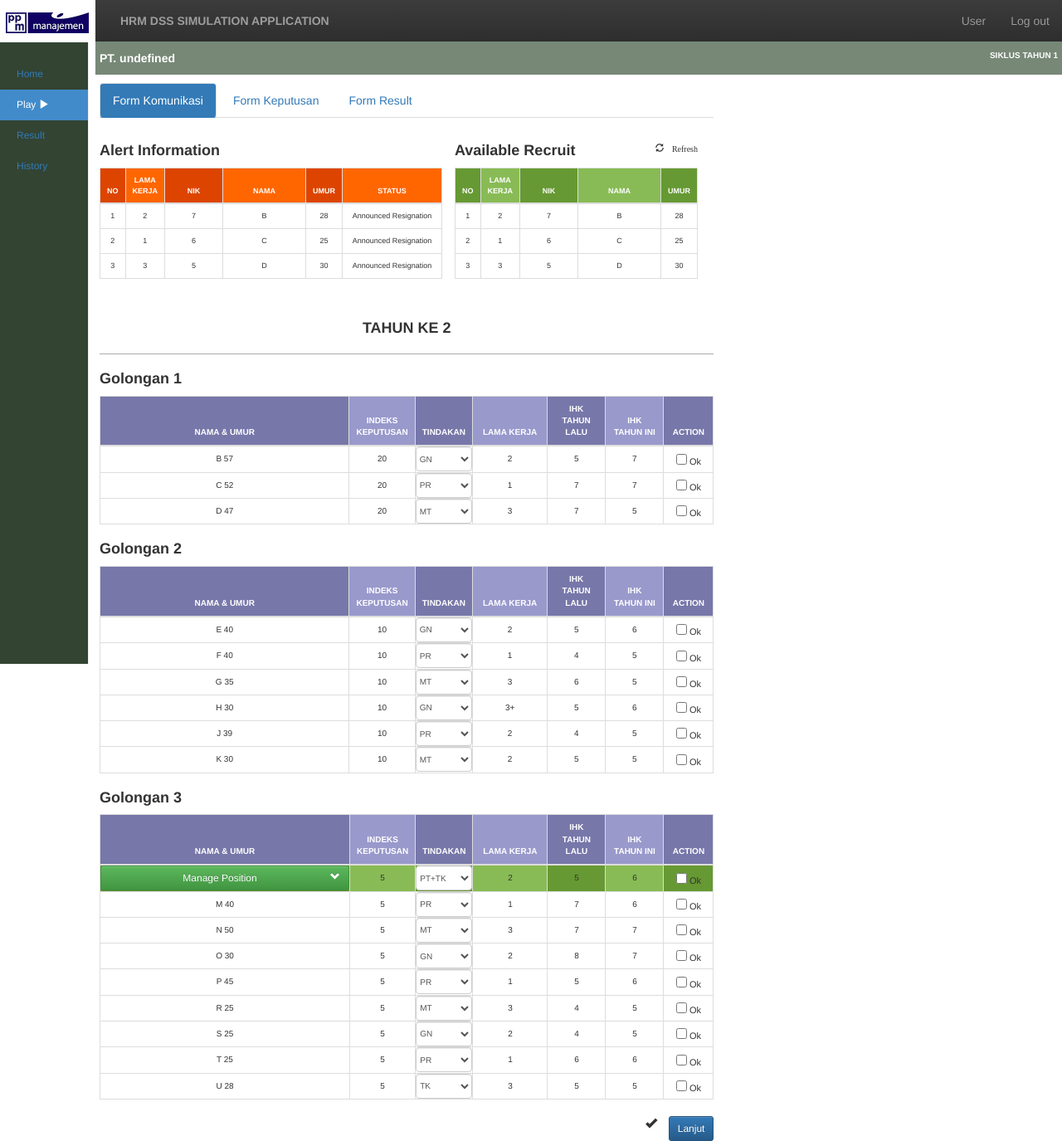
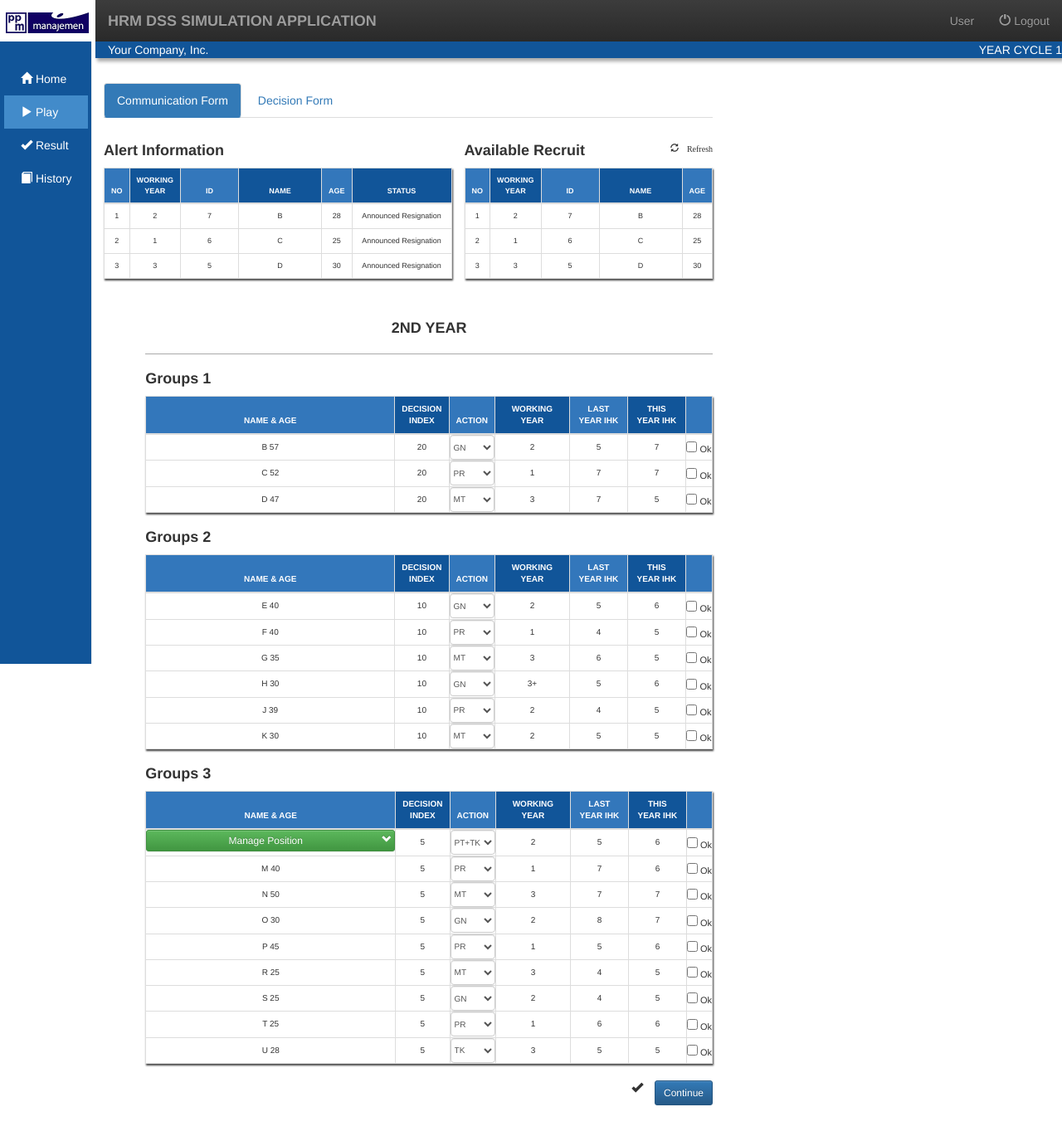
Before and after one commit to awaludinhamid/HRMDSSSimulation, a CodeIgniter app: the page made by application/views/userplaypage.php in a window 1280 px wide. Shown: the whole page at 83% size. After the commit the page ends 1332 px from the top, so only its background shows below. Run offline with CodeIgniter, Linux system fonts and the light colour scheme.

Commit message:
commit on 20160311

```diff
--- a/application/controllers/tbluser.php
+++ b/application/controllers/tbluser.php
@@ -45,6 +45,10 @@ class TblUser extends CI_Controller {
   public function login() {
     $name = filter_input(INPUT_POST,"name");
     $password = filter_input(INPUT_POST,"password");
-    echo $this->tbluserfactory->verifyLogin($name,$password);
+    if($name == "" || $password == "") {
+      echo false;
+    } else {
+      echo $this->tbluserfactory->verifyLogin($name,$password);
+    }
   }
 }
--- a/application/controllers/userresult.php
+++ b/application/controllers/userresult.php
@@ -15,6 +15,6 @@ class UserResult extends CI_Controller {
 
   public function index(){
     $this->authentication->login();
-        $this->load->view('userresultpage');
-    }
+    $this->load->view('userresultpage');
+  }
 }
--- a/application/views/support/navbarpage.php
+++ b/application/views/support/navbarpage.php
@@ -11,32 +11,45 @@
 
 <body>
 	<div>
+          <div class="class-logo">
+            <a href="http://www.ppm-manajemen.ac.id">
+              <img class="img-responsive" src="<?php echo base_url('assets/img/ppm-logo-cust.jpg')?>" alt="PPM logo"/>
+            </a>
+          </div>
           <nav class="navbar navbar-inverse navbar-fixed-top">
             <div class="container-fluid">
-				<a class="class-logo" href="http://www.ppm-manajemen.ac.id"><img id="ppmLogo" src="<?php echo base_url('assets/img/ppm-logo-cust.jpg')?>" alt="PPM logo"></img></a>
               <div class="navbar-header">
-					<span class="navbar-text">HRM DSS SIMULATION APPLICATION</span>
+                <span class="navbar-brand">HRM DSS SIMULATION APPLICATION</span>
+                <button type="button" class="navbar-toggle" data-toggle="collapse" data-target="#navbar">
+                  <span class="icon-bar"></span>
+                  <span class="icon-bar"></span>
+                  <span class="icon-bar"></span>
+                </button>
               </div>
-				<div id="navbar" class="navbar-collapse collapse">
+              <div class="collapse navbar-collapse" id="navbar">
                 <ul class="nav navbar-nav navbar-right">
                   <li id="btn-user"><a href="#">User</a></li>
-						<li><a id="btn-logout" href="login">Log out</a></li>
+                  <li><a id="btn-logout" href="login"><span class="glyphicon glyphicon-off"></span>&nbsp;Logout</a></li>
                 </ul>
               </div>
             </div>
-			<div id="div-company" style="padding: 10px 5px; background-color: #787; color: white; font-weight: bold">
+            <div id="div-company" class="container-fluid">
+              <div class="navbar-header">
                 <span id="span-pt"></span>
-				<span style="float: right; font-size: 10px">SIKLUS TAHUN 1</span>
+              </div>
+              <div>
+                <ul class="nav navbar-nav navbar-right">
+                  <li>YEAR CYCLE 1</li>
+                </ul>
+              </div>
             </div>
           </nav>
-		<div class="container-fluid">
-			<div class="row">
-				<div class="col-sm-2 col-md-1 sidebar">
+          <nav class="navbar">
+            <div class="sidebar" id="sidebar">
               <ul id="nav-sidebar" class="nav nav-sidebar">
               </ul>
             </div>
-			</div>
-		</div>
+          </nav>
 	</div>
 
 	<!-- Modal -->
--- a/application/views/userplaypage.php
+++ b/application/views/userplaypage.php
@@ -10,12 +10,12 @@
 </head>
 
 <body>
-	<div class="content-filler-user">
+	<div class="container-fluid content-filler-user">
 		<div>
 			<ul class="nav nav-tabs nav-pills">
-				<li id="li-form-kom" class="active"><a href="#">Form Komunikasi</a></li>
-				<li id="li-form-kep"><a href="#">Form Keputusan</a></li>
-				<li id="li-form-res"><a href="#">Form Result</a></li>
+				<li id="li-form-kom" class="active"><a href="#">Communication Form</a></li>
+				<li id="li-form-kep"><a href="#">Decision Form</a></li>
+				<!--li id="li-form-res"><a href="#">Result Form</a></li-->
 			</ul>
 		</div>
 		<br/>
@@ -26,10 +26,10 @@
 					<thead>
 						<tr>
 							<th width="20">NO</th>
-							<th width="30">LAMA KERJA</th>
-							<th width="70">NIK</th>
-							<th width="100">NAMA</th>
-							<th>UMUR</th>
+							<th width="30">WORKING YEAR</th>
+							<th width="70">ID</th>
+							<th width="100">NAME</th>
+							<th>AGE</th>
 							<th width="120">STATUS</th>
 						</tr>
 					</thead>
@@ -42,10 +42,10 @@
 					<thead>
 						<tr>
 							<th width="20">NO</th>
-							<th width="30">LAMA KERJA</th>
-							<th width="70">NIK</th>
-							<th width="100">NAMA</th>
-							<th>UMUR</th>
+							<th width="30">WORKING YEAR</th>
+							<th width="70">ID</th>
+							<th width="100">NAME</th>
+							<th>AGE</th>
 						</tr>
 					</thead>
 					<tbody></tbody>
@@ -54,39 +54,39 @@
 			<br/>
 			<div style="float: right">
 				<br/>
-				<h4 style="text-align: center">TAHUN KE 2</h4>
+				<h4 style="text-align: center">2ND YEAR</h4>
 				<hr style="border-color: #aaa"/>
-				<h4 style="font-weight: bold">Golongan 1</h4>
+				<h4 style="font-weight: bold">Groups 1</h4>
 				<table id="tbl-gol1" class="table table-hover table-bordered">
 					<thead></thead>
 					<tbody></tbody>
 				</table>
-				<h4>Golongan 2</h4>
+				<h4>Groups 2</h4>
 				<table id="tbl-gol2" class="table table-hover table-bordered">
 					<thead></thead>
 					<tbody></tbody>
 				</table>
-				<h4>Golongan 3</h4>
+				<h4>Groups 3</h4>
 				<table id="tbl-gol3" class="table table-hover table-bordered">
 					<thead></thead>
 					<tbody></tbody>
 				</table>
-				<span style="float: right" class="btn btn-primary btn-sm">Lanjut</span><span style="float: right" class="glyphicon glyphicon-ok">&nbsp;</span>
+				<span style="float: right" class="btn btn-primary btn-sm">Continue</span><span style="float: right" class="glyphicon glyphicon-ok">&nbsp;</span>
 			</div>
 		</div>
 		<div id="div-form-kep" hidden>
 			<div>
-				<h4>Golongan 1</h4>
+				<h4>Groups 1</h4>
 				<table id="tbl-gol4" class="table table-hover table-bordered">
 					<thead></thead>
 					<tbody></tbody>
 				</table>
-				<h4>Golongan 2</h4>
+				<h4>Groups 2</h4>
 				<table id="tbl-gol5" class="table table-hover table-bordered">
 					<thead></thead>
 					<tbody></tbody>
 				</table>
-				<h4>Golongan 3</h4>
+				<h4>Groups 3</h4>
 				<table id="tbl-gol6" class="table table-hover table-bordered">
 					<thead></thead>
 					<tbody></tbody>
@@ -98,38 +98,38 @@
 			<div>
 				<table class="table table-hover table-bordered" style="text-align: left; font-weight: bold">
 					<tr style="background-color: #eec">
-						<td>Sub Total Nilai Kenaikan</td>
+						<td>Sub Total Value Increase</td>
 						<td></td>
 						<td></td>
-						<td>Kemanfaatan</td>
+						<td>Expediency</td>
 						<td></td>
 					</tr>
 					<tr style="background-color: #ffd">
-						<td>Biaya Karyawan sampai dengan tahun lalu</td>
+						<td>Employee costs up to last year</td>
 						<td></td>
 						<td></td>
-						<td>Kontribusi</td>
+						<td>Contribution</td>
 						<td></td>
 					</tr>
 					<tr style="background-color: #eec">
-						<td>Biaya Karyawan sampai dengan tahun ini</td>
+						<td>Employee costs until this year</td>
 						<td></td>
 						<td></td>
-						<td>Laba Rugi tahun ini</td>
+						<td>Profit-Loss this year</td>
 						<td></td>
 					</tr>
 					<tr>
-						<td>SUB TOTAL BIAYA LAIN-LAIN</td>
+						<td>SUB TOTAL OTHER COSTS</td>
 						<td></td>
 						<td></td>
-						<td>Laba Rugi sampai dengan tahun lalu</td>
+						<td>Profit-Loss up to last year</td>
 						<td></td>
 					</tr>
 					<tr>
-						<td>TOTAL BIAYA OVERHEAD</td>
+						<td>TOTAL COST OVERHEAD</td>
 						<td></td>
 						<td></td>
-						<td>Laba Rugi sampai dengan tahun ini</td>
+						<td>Profit-Loss up to this year</td>
 						<td></td>
 					</tr>
 				</table>
@@ -142,11 +142,11 @@
 				<table id="tbl-score" class="table table-hover table-bordered">
 					<thead>
 						<tr>
-							<th width="50">PERINGKAT</th>
-							<th width="100">NAMA PEMAIN</th>
-							<th width="130">NAMA PERUSAHAAN</th>
-							<th width="150">TAHUN BERJALAN</th>
-							<th width="150">LABA RUGI SAMPAI DENGAN TAHUN INI</th>
+							<th width="50">RANKING</th>
+							<th width="100">PLAYER NAME</th>
+							<th width="130">COMPANY NAME</th>
+							<th width="150">CURRENT YEAR</th>
+							<th width="150">PROFIT-LOSS UNTIL THIS YEAR</th>
 						</tr>
 					</thead>
 					<tbody></tbody>
@@ -186,11 +186,11 @@
 						<thead>
 							<tr>
 								<th width="50">NO</th>
-								<th width="100">LAMA KERJA</th>
-								<th width="130">NIK</th>
-								<th width="300">NAMA</th>
-								<th>UMUR</th>
-								<th width="50">ACTION</th>
+								<th width="100">WORKING YEAR</th>
+								<th width="130">ID</th>
+								<th width="300">NAME</th>
+								<th>AGE</th>
+								<th></th>
 							</tr>
 						</thead>
 						<tbody></tbody>
--- a/assets/css/navigation.css
+++ b/assets/css/navigation.css
@@ -9,37 +9,22 @@ body {
 
 
 /*
- * Global add-ons
- */
-
-.sub-header {
-  padding-bottom: 10px;
-  border-bottom: 1px solid #eee;
-}
-
-/*
  * Sidebar
  */
 
-/* Hide for mobile, show later */
-.sidebar {
-  display: none;
-}
-@media (min-width: 768px) {
 .sidebar {
   position: fixed;
-    top: 51px;
+    top: 50px;
     bottom: 0;
     left: 0;
     z-index: 1000;
     display: block;
-    padding: 20px;
+    padding: 25px;
     overflow-x: hidden;
     overflow-y: auto; /* Scrollable contents if viewport is shorter than content. */
-    background-color: #343;
+    background-color: #159;
     border-right: 1px solid #eee;
-		font-size: 12px;
-  }
+		font-size: 14px;
 }
 
 /* Sidebar navigation */
@@ -51,30 +36,16 @@ body {
 .nav-sidebar > li > a {
   padding-right: 20px;
   padding-left: 20px;
+  color: white;
+}
+.nav-sidebar > li > a:hover {
+  color: #444;
 }
 .nav-sidebar > .active > a,
 .nav-sidebar > .active > a:hover,
 .nav-sidebar > .active > a:focus {
   color: #fff;
   background-color: #428bca;
-}
-
-
-/*
- * Main content
- */
-
-.main {
-  padding: 20px;
-}
-@media (min-width: 768px) {
-  .main {
-    padding-right: 40px;
-    padding-left: 40px;
-  }
-}
-.main .page-header {
-  margin-top: 0;
 }
 
 
@@ -103,19 +74,25 @@ body {
 .navbar-fixed-top {
   border: 0;
   left: 115px;
+  box-shadow: #aaa 2px 4px 4px;
+}
+.navbar-brand {
+  font-weight: bold;
 }
 .class-logo {
   position: fixed;
   top: 15px;
   left: 7px;
+  z-index: 1000;
 }
-.navbar-text {
-	color: #999;
-	font-weight: bold;
-}
-#ppmLogo {
+.class-logo>a>img {
   height: 25px;
   width: 100px;
+}
+
+div#div-company {
+  color: white;
+  background-color: #159;
 }
 
 .content-filler-admin {
@@ -126,32 +103,81 @@ body {
 
 .content-filler-user {
   position: absolute;
-	left: 120px;
+  left: 110px;
   top: 100px;
 }
+
 #loader
 {
   width:100%;
   height:100%;
   background:#fff;
   position:fixed;
-  margin:0 auto;
+  left: 0px;
+  top: 0px;
+  margin:0;
   padding:0;
-  overflow:hidden;
-  display:block;
+  /*overflow:hidden;
+  display:block;*/
   opacity: 0.8;
   text-align: center;
   z-index: 500;
   display: none;
 }
-#loader img, #loader span {
+#loader>img, #loader>span {
   position: relative;
-  top: 30%;
+  top: 20%;
   left: auto;
   right: auto;
 }
-#loader span {
+#loader>span {
   color: orange;
   font-size: 20px;
   font-weight: bold;
 }
+
+td>button.btn {
+  padding: 3px;
+}
+
+.table {
+  text-align: center;
+  font-size: 10px;
+  box-shadow: #444 1px 2px 2px;
+}
+.table thead {
+  color: white;
+}
+.table th {
+  text-align: center;
+}
+.table th:nth-child(odd) {
+	background-color: #37b;
+}
+.table th:nth-child(even) {
+	background-color: #159;
+}
+
+
+@media (max-width: 767px) {
+  .content-filler-user {
+    transform: translate(0px,50px);
+  }
+  .navbar-brand {
+    font-size: 12px;
+  }
+  div#div-company {
+    font-size: 11px;
+  }
+  .navbar,
+  .sidebar,
+  .class-logo {
+    position: absolute;
+  }
+  .sidebar {
+    height: 200px;
+    width: 110px;
+    transform: translate(0px,-50px);
+    font-size: 12px;
+  }
+}
--- a/assets/css/user-play.css
+++ b/assets/css/user-play.css
@@ -1,4 +1,4 @@
-table {
+/*table {
 	text-align: center;
 	font-size: 10px;
 }
@@ -7,7 +7,7 @@ th {
 }
 table thead {
 	color: white;
-}
+}*/
 
 h4 {
 	font-weight: bold;
@@ -19,7 +19,7 @@ h4 {
 	padding: 0px
 }
 
-#tbl-gol1 th:nth-child(odd), #tbl-gol2 th:nth-child(odd), #tbl-gol3 th:nth-child(odd),
+/*#tbl-gol1 th:nth-child(odd), #tbl-gol2 th:nth-child(odd), #tbl-gol3 th:nth-child(odd),
 #tbl-gol4 th:nth-child(odd), #tbl-gol5 th:nth-child(odd), #tbl-gol6 th:nth-child(odd) {
 	background-color: #77a;
 }
@@ -67,4 +67,4 @@ h4 {
 }
 #tbl-manage td:nth-child(2) {
 	background-color: #eec;
-}
+}*/
--- a/assets/js/navbar.js
+++ b/assets/js/navbar.js
@@ -3,7 +3,7 @@ $(document).ready(function(){
           $("#mdl-user").modal("show");
   });
   $("#btn-user a").html(localStorage["usernameHtml"]);
-        $("#nav-sidebar li").detach();
+  $("#nav-sidebar li").remove();
   if(localStorage["username"] == "admin") {
     $("#nav-sidebar").append(
       "<li id='select-home'><a href='adminhome'>Home</a></li>"+
@@ -14,16 +14,16 @@ $(document).ready(function(){
     $("#div-company").hide();
   } else {
     $("#nav-sidebar").append(
-                                "<li id='select-home'><a href='userhome'>Home</a></li>"+
-                                "<li id='select-play'><a href='userplay'>Play&nbsp;<span class='glyphicon glyphicon-play'></span></a></li>"+
-                                "<li id='select-result'><a href='userresult'>Result</a></li>"+
-                                "<li id='select-history'><a href='userhistory'>History</a></li>"
+      "<li id='select-home'><a href='userhome'><span class='glyphicon glyphicon-home'></span>&nbsp;Home</a></li>"+
+      "<li id='select-play'><a href='userplay'><span class='glyphicon glyphicon-play'></span>&nbspPlay</a></li>"+
+      "<li id='select-result'><a href='userresult'><span class='glyphicon glyphicon-ok'></span>&nbsp;Result</a></li>"+
+      "<li id='select-history'><a href='userhistory'><span class='glyphicon glyphicon-book'></span>&nbsp;History</a></li>"
     );
     $("#mdl-user #myModalLabel").text("Change Password/Company");
     $("#mdl-user .modal-body").append("<br/><br/><input id='input-company' type='text' placeholder='Company Name' size='30'/>");
     $("#div-company").show();
   }
-        $("#span-pt").text("PT. "+localStorage["username"]);
+  $("#span-pt").text("Your Company, Inc.");
   $("#mdl-user .modal-footer button#btn-save").click(function(){
     if(localStorage["username"] == "admin") {
     } else {
@@ -34,6 +34,7 @@ $(document).ready(function(){
     $.get("navbar/logout");
   });
 });
+
 function showInfo(type,content) {
   var title = "<span class='label label-info'>Info&nbsp;&nbsp;<span class='glyphicon glyphicon-info-sign'></span></span>";
   if(type == "warning") {
--- a/assets/js/user-play.js
+++ b/assets/js/user-play.js
@@ -1,4 +1,5 @@
 $(document).ready(function() {
+  $("div#loader").show(1).delay(2000).hide(1);
   //navigation bar
   $(window).bind("load",function() {
     $("#select-play").addClass("active");
@@ -303,28 +304,28 @@ $(document).ready(function() {
 	//table header section
 	$("#tbl-gol1 thead, #tbl-gol2 thead, #tbl-gol3 thead").append(
 		"<tr>"+
-			"<th width='300'>NAMA &amp; UMUR</th>"+
-			"<th width='40'>INDEKS KEPUTUSAN</th>"+
-			"<th width='50'>TINDAKAN</th>"+
-			"<th width='90'>LAMA KERJA</th>"+
-			"<th width='70'>IHK TAHUN LALU</th>"+
-			"<th width='70'>IHK TAHUN INI</th>"+
-			"<th width='60'>ACTION</th>"+
+			"<th width='300'>NAME &amp; AGE</th>"+
+			"<th width='40'>DECISION INDEX</th>"+
+			"<th width='50'>ACTION</th>"+
+			"<th width='90'>WORKING YEAR</th>"+
+			"<th width='70'>LAST YEAR IHK</th>"+
+			"<th width='70'>THIS YEAR IHK</th>"+
+			"<th></th>"+
 		"</tr>");
 	$("#tbl-gol4 thead, #tbl-gol5 thead, #tbl-gol6 thead").append(
 		"<tr>"+
 			"<th width='30'>NO</th>"+
-			"<th width='50'>LAMA KERJA</th>"+
-			"<th width='70'>NIK</th>"+
-			"<th width='300'>NAMA</th>"+
-			"<th width='50'>UMUR</th>"+
-			"<th width='50'>TINDAKAN</th>"+
-			"<th width='50'>INDEKS KEPUTUSAN</th>"+
-			"<th width='50'>NILAI KENAIKAN</th>"+
-			"<th width='50'>BIAYA LAIN</th>"+
-			"<th width='50'>LAMA KERJA</th>"+
-			"<th width='50'>HASIL KARYA</th>"+
-			"<th width='50'>EFEKTIVITAS TINDAKAN</th>"+
+			"<th width='50'>WORKING YEAR</th>"+
+			"<th width='70'>ID</th>"+
+			"<th width='300'>NAME</th>"+
+			"<th width='50'>AGE</th>"+
+			"<th width='50'>ACTION</th>"+
+			"<th width='50'>DECISION INDEX</th>"+
+			"<th width='50'>VALUE INCREASE</th>"+
+			"<th width='50'>ADDITIONAL COST</th>"+
+			"<th width='50'>WORKING YEAR</th>"+
+			"<th width='50'>MASTERPIECE</th>"+
+			"<th width='50'>ACTION EFFECTIVITY</th>"+
 		"</tr>");
 
 	//centering every button in the table
```
Also changed, not shown: application/controllers/tblemployee.php (+14 -1 lines), application/controllers/userhistory.php (+15 -2 lines), application/libraries/tblemployeefactory.php (+26 -7 lines), application/views/loginpage.php (+28 -10 lines), application/views/showemployees.php (+8 -8 lines), application/views/userhistorypage.php (+25 -2 lines), application/views/userhomepage.php (+13 -13 lines), application/views/userresultpage.php (+13 -1 lines), assets/css/user-home.css (+9 -6 lines), assets/js/user-history.js (+105 -0 lines), assets/js/user-home.js (+4 -61 lines), assets/js/user-result.js (+17 -0 lines). Lines whose indentation alone changed are shown as unchanged.
